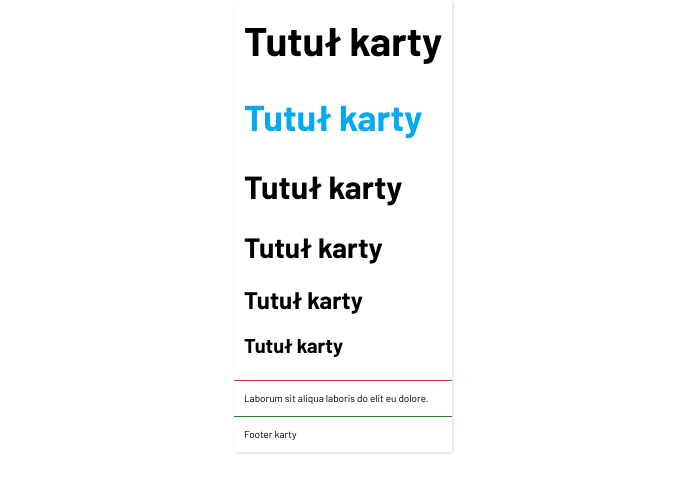
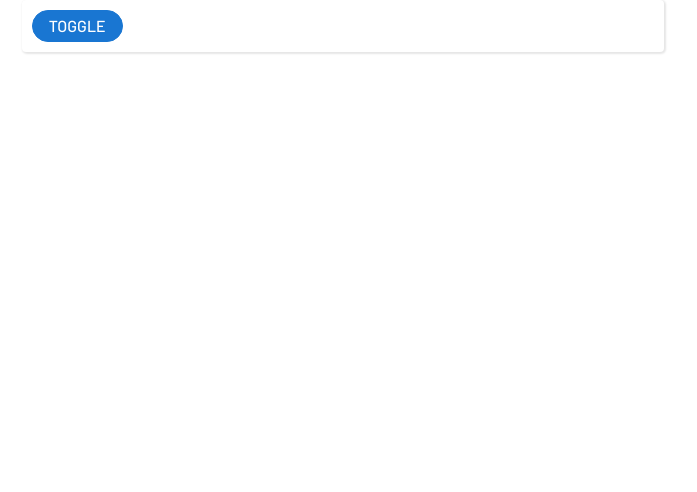
Before and after one commit to bat098/design-system, a React (Vite) app: page / in a window 1280 px wide. Shown: the top 492 px of the page, without its empty margins (297-994 px from the left). Built offline with nearby package versions, Linux system fonts and the light colour scheme.

Commit message:
add Collapse

```diff
--- a/src/App.tsx
+++ b/src/App.tsx
@@ -1,31 +1,28 @@
+import { useState } from 'react';
+import Button from './components/Button/Button';
+import Collapse from './components/Collapse/Collapse';
+import Col from './components/Decorators/Col/Col';
+import Row from './components/Decorators/Row/Row';
 import Card from './components/Card/Card';
 import CardBody from './components/CardBody/CardBody';
-import CardFooter from './components/CardFooter/CardFooter';
 import CardHeader from './components/CardHeader/CardHeader';
-import Col from './components/Decorators/Col/Col';
-import Row from './components/Decorators/Row/Row';
-import Divider from './components/Divider/Divider';
-import Header from './components/Header/Header';
 
 const App = () => {
+  const [isOpen, setIsOpen] = useState(false);
   return (
     <Col>
-      <Row>
+      <Row style={{ display: 'flex', flexDirection: 'column' }}>
         <Card>
           <CardHeader>
-            <Header component="h1">Tutuł karty</Header>
-            <Header component="h1" variant="h2" color="info">
-              Tutuł karty
-            </Header>
-            <Header component="h3">Tutuł karty</Header>
-            <Header component="h4">Tutuł karty</Header>
-            <Header component="h5">Tutuł karty</Header>
-            <Header component="h6">Tutuł karty</Header>
+            <Button onClick={() => setIsOpen((prev) => !prev)}>Toggle</Button>
           </CardHeader>
-          <Divider color="danger" />
-          <CardBody>Laborum sit aliqua laboris do elit eu dolore.</CardBody>
-          <Divider color="success" />
-          <CardFooter>Footer karty</CardFooter>
+          <Collapse isOpen={isOpen}>
+            <CardBody>
+              Sint sit est veniam minim ut in ad. Exercitation enim Lorem
+              commodo aliquip tempor eiusmod. Sint laboris quis ullamco aliqua
+              sunt ad ullamco in.
+            </CardBody>
+          </Collapse>
         </Card>
       </Row>
     </Col>
--- /dev/null
+++ b/src/components/Collapse/Collapse.styled.tsx
@@ -0,0 +1,12 @@
+import styled from 'styled-components';
+import { CollapseInterface } from './Collapse.types';
+
+export const StyledCollapse = styled.div<CollapseInterface>`
+  display: grid;
+  grid-template-rows: ${(props) => (props.isOpen ? '1fr' : '0fr')};
+  transition: grid-template-rows 0.3s ease-in-out;
+`;
+
+export const Content = styled.div`
+  overflow: hidden;
+`;
--- /dev/null
+++ b/src/components/Collapse/Collapse.tsx
@@ -0,0 +1,30 @@
+import { CollapseInterface } from './Collapse.types';
+import { Content, StyledCollapse } from './Collapse.styled';
+import { useEffect, useState } from 'react';
+
+const Collapse = (props: CollapseInterface) => {
+  const {
+    isOpen,
+    children,
+    onAnimationStart = () => {},
+    onAnimationEnd = () => {},
+  } = props;
+  const [hasMounted, setHasMounted] = useState(false);
+
+  useEffect(() => {
+    hasMounted ? onAnimationStart() : setHasMounted(true);
+    //eslint-disable-next-line
+  }, [isOpen]);
+
+  return (
+    <StyledCollapse
+      isOpen={isOpen}
+      onAnimationStart={onAnimationStart}
+      onTransitionEnd={onAnimationEnd}
+    >
+      <Content>{children}</Content>
+    </StyledCollapse>
+  );
+};
+
+export default Collapse;
--- /dev/null
+++ b/src/components/Collapse/Collapse.types.ts
@@ -0,0 +1,6 @@
+export interface CollapseInterface {
+  isOpen: boolean;
+  children: React.ReactNode;
+  onAnimationEnd?: React.TransitionEventHandler<HTMLDivElement>;
+  onAnimationStart?: () => void;
+}
```
Also changed, not shown: 2 other files (tests, documents, lock files or other folders).
